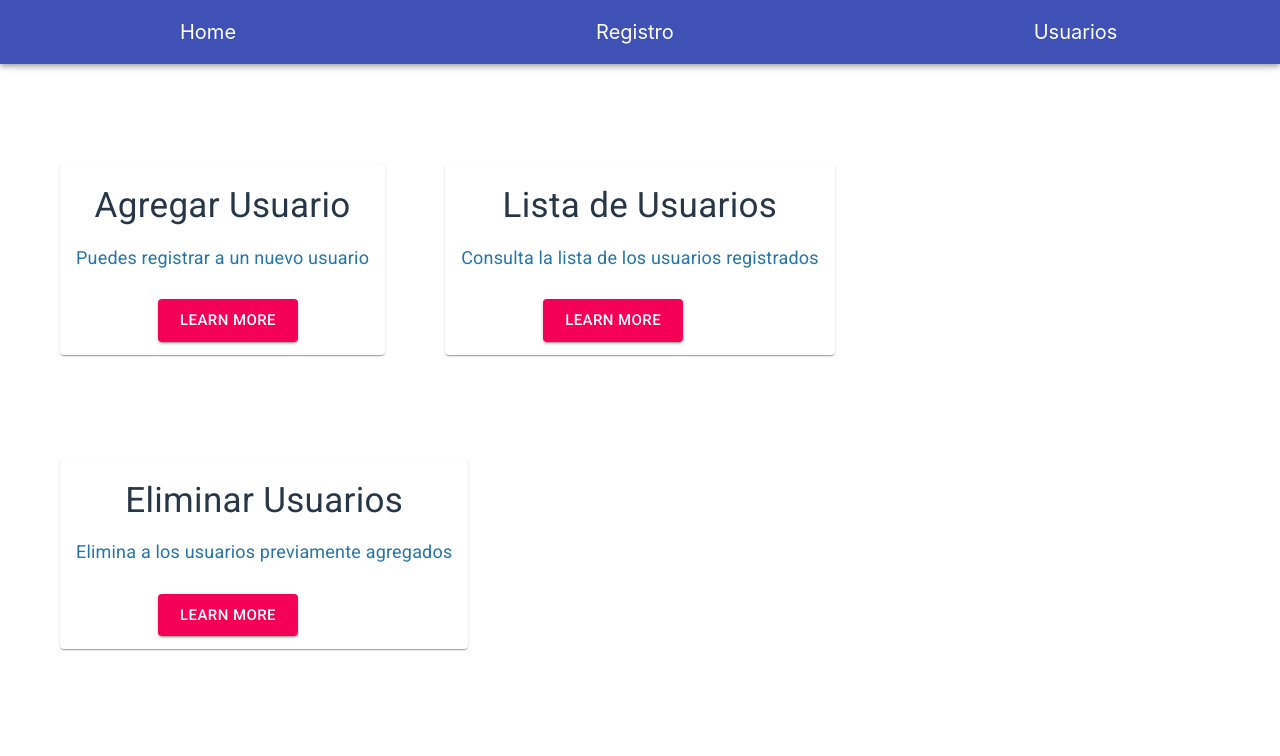
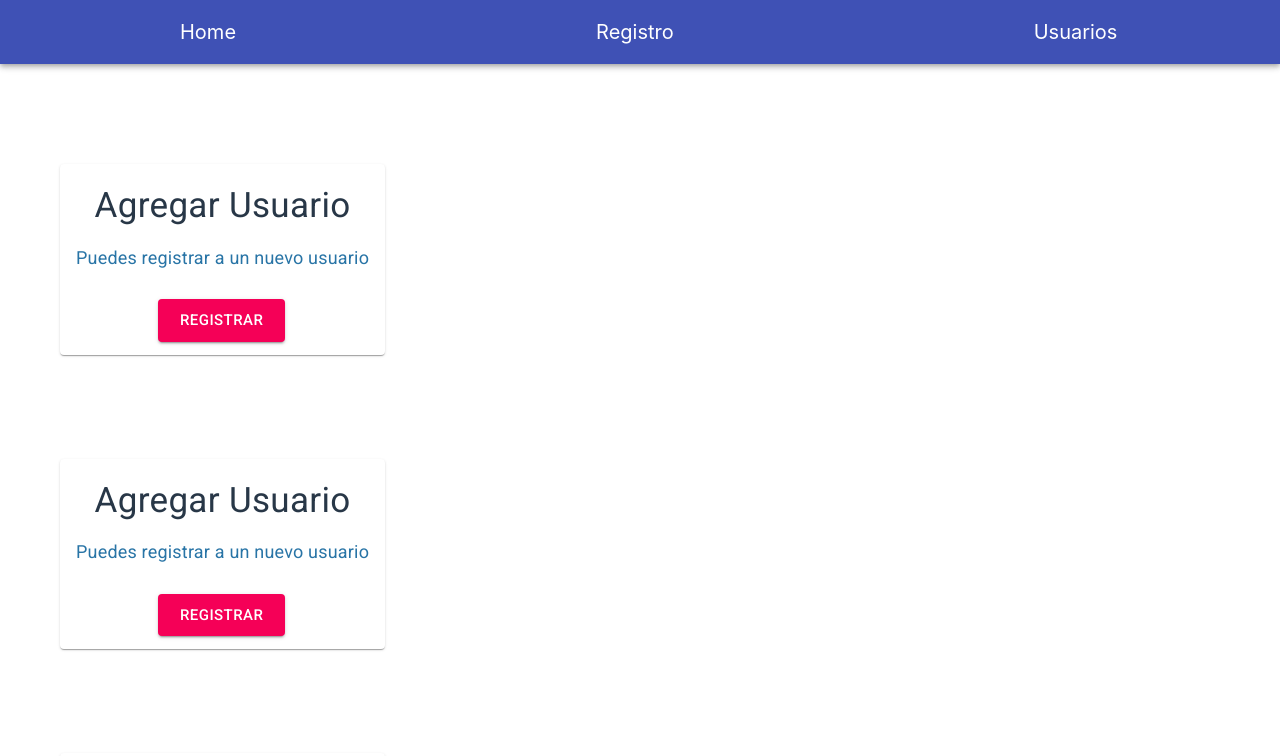
Before and after one commit to omarrendon/App-users, a React (Create React App) app: page / in a window 1280 px wide. Shown: the top 756 px of the page. Built offline with nearby package versions, Linux system fonts and the light colour scheme.

Commit message:
Creación del componente TemplateCard, además de refactorizar el código

```diff
--- a/src/Components/Home.js
+++ b/src/Components/Home.js
@@ -1,107 +1,29 @@
 import React, { Component } from "react";
-import Card from "@material-ui/core/Card";
-import CardActions from "@material-ui/core/CardActions";
-import CardContent from "@material-ui/core/CardContent";
-import Button from "@material-ui/core/Button";
-import Typography from "@material-ui/core/Typography";
-import { withStyles } from "@material-ui/core";
-
+import TemplateCard from "./TemplateCard";
 
 class Home extends Component {
+  render() {
+    return (
+      <div>
+        <TemplateCard
+          title="Agregar Usuario"
+          description=" Puedes registrar a un nuevo usuario"
+          nameBtn="Registrar"
+        />
 
-  render() {
+        <TemplateCard
+          title="Agregar Usuario"
+          description=" Puedes registrar a un nuevo usuario"
+          nameBtn="Registrar"
+        />
 
-    const {classes} = this.props
-
-    return (
-        <div>
-        <Card className={classes.card}>
-        <CardContent>
-          <Typography className={classes.title} color="textSecondary" gutterBottom>
-            Agregar Usuario
-          </Typography>
-          {/* <Typography variant="h5" component="h2">
-            Registra un nuevo usuario
-          </Typography>
-          <Typography className={classes.pos} color="textSecondary">
-            adjective
-          </Typography> */}
-          <Typography variant="body2" component="p" className={classes.texto}>
-            Puedes registrar a un nuevo usuario
-          </Typography>
-        </CardContent>
-        <CardActions>
-        <Button className={classes.btn} variant="contained"size="Large" color="secondary" >Learn More</Button>
-        </CardActions>
-      </Card>
-
-
-      <Card className={classes.card}>
-        <CardContent>
-          <Typography className={classes.title} color="textSecondary" gutterBottom>
-            Lista de Usuarios
-          </Typography>
-          {/* <Typography variant="h5" component="h2">
-            be nev o lent
-          </Typography>
-          <Typography className={classes.pos} color="textSecondary">
-            adjective
-          </Typography> */}
-          <Typography variant="body2" component="p" className={classes.texto}>
-           Consulta la lista de los usuarios registrados
-          </Typography>
-        </CardContent>
-        <CardActions>
-        <Button className={classes.btn} variant="contained"size="Large" color="secondary" >Learn More</Button>
-        </CardActions>
-      </Card>
-
-      <Card className={classes.card}>
-        <CardContent>
-          <Typography className={classes.title} color="textSecondary" gutterBottom>
-            Eliminar Usuarios
-          </Typography>
-          {/* <Typography variant="h5" component="h2">
-            Corrige y elimina a los usuarios previamente agregados
-          </Typography>
-          <Typography className={classes.pos} color="textSecondary">
-            adjective
-          </Typography> */}
-          <Typography variant="body2" component="p" className={classes.texto}>
-            Elimina a los usuarios previamente agregados
-          </Typography>
-        </CardContent>
-        <CardActions>
-        <Button className={classes.btn} variant="contained"size="Large" color="secondary" >Learn More</Button>
-        </CardActions>
-      </Card>
-
-
-
+        <TemplateCard
+          title="Agregar Usuario"
+          description=" Puedes registrar a un nuevo usuario"
+          nameBtn="Registrar"
+        />
       </div>
     );
   }
 }
-export default withStyles({
-    card: {
-        Width: "auto",
-        height: "auto",
-        display: "inline-block",
-        margin: "100px 0px 0px 60px",
-      },
-      title: {
-        fontSize: 35,
-        color : "#283747",
-        textAlign: "center"
-      },
-      texto : {
-        color : "#2874A6",
-        fontSize: 18,
-      },
-      pos: {
-        marginBottom: 12
-      },
-      btn : {
-        margin : "5px 0px 5px 90px"
-      }
-}) (Home);
+export default Home;
--- /dev/null
+++ b/src/Components/TemplateCard.js
@@ -0,0 +1,65 @@
+import React, { Component } from "react";
+import Card from "@material-ui/core/Card";
+import CardActions from "@material-ui/core/CardActions";
+import CardContent from "@material-ui/core/CardContent";
+import Button from "@material-ui/core/Button";
+import Typography from "@material-ui/core/Typography";
+import { withStyles } from "@material-ui/core";
+
+class TemplateCard extends Component {
+  render() {
+    const {classes} = this.props
+    const {title, description, nameBtn} = this.props
+    return (
+      <div>
+        <Card className={classes.card}>
+          <CardContent>
+            <Typography
+              className={classes.title}
+              color="textSecondary"
+              gutterBottom
+            >
+              {title}
+            </Typography>
+            <Typography variant="body2" component="p" className={classes.texto}>
+              {description}
+            </Typography>
+          </CardContent>
+          <CardActions>
+            <Button
+              className={classes.btn}
+              variant="contained"
+              size="Large"
+              color="secondary"
+            >
+              {nameBtn}
+            </Button>
+          </CardActions>
+        </Card>
+      </div>
+    );
+  }
+}
+export default withStyles({
+    card: {
+        Width: "auto",
+        height: "auto",
+        display: "inline-block",
+        margin: "100px 0px 0px 60px",
+      },
+      title: {
+        fontSize: 35,
+        color : "#283747",
+        textAlign: "center"
+      },
+      texto : {
+        color : "#2874A6",
+        fontSize: 18,
+      },
+      pos: {
+        marginBottom: 12
+      },
+      btn : {
+        margin : "5px 0px 5px 90px"
+      }
+}) (TemplateCard);
```
